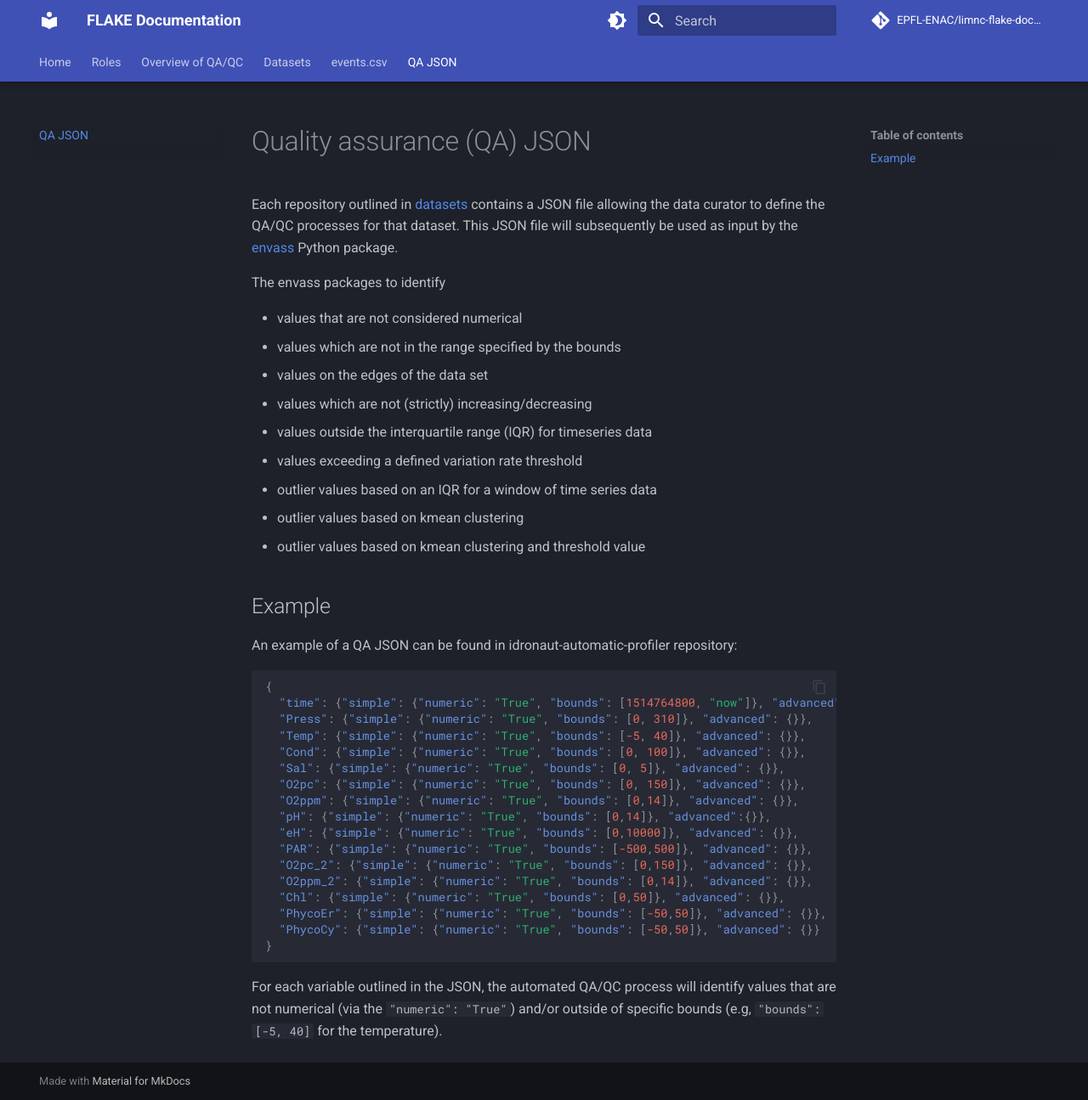
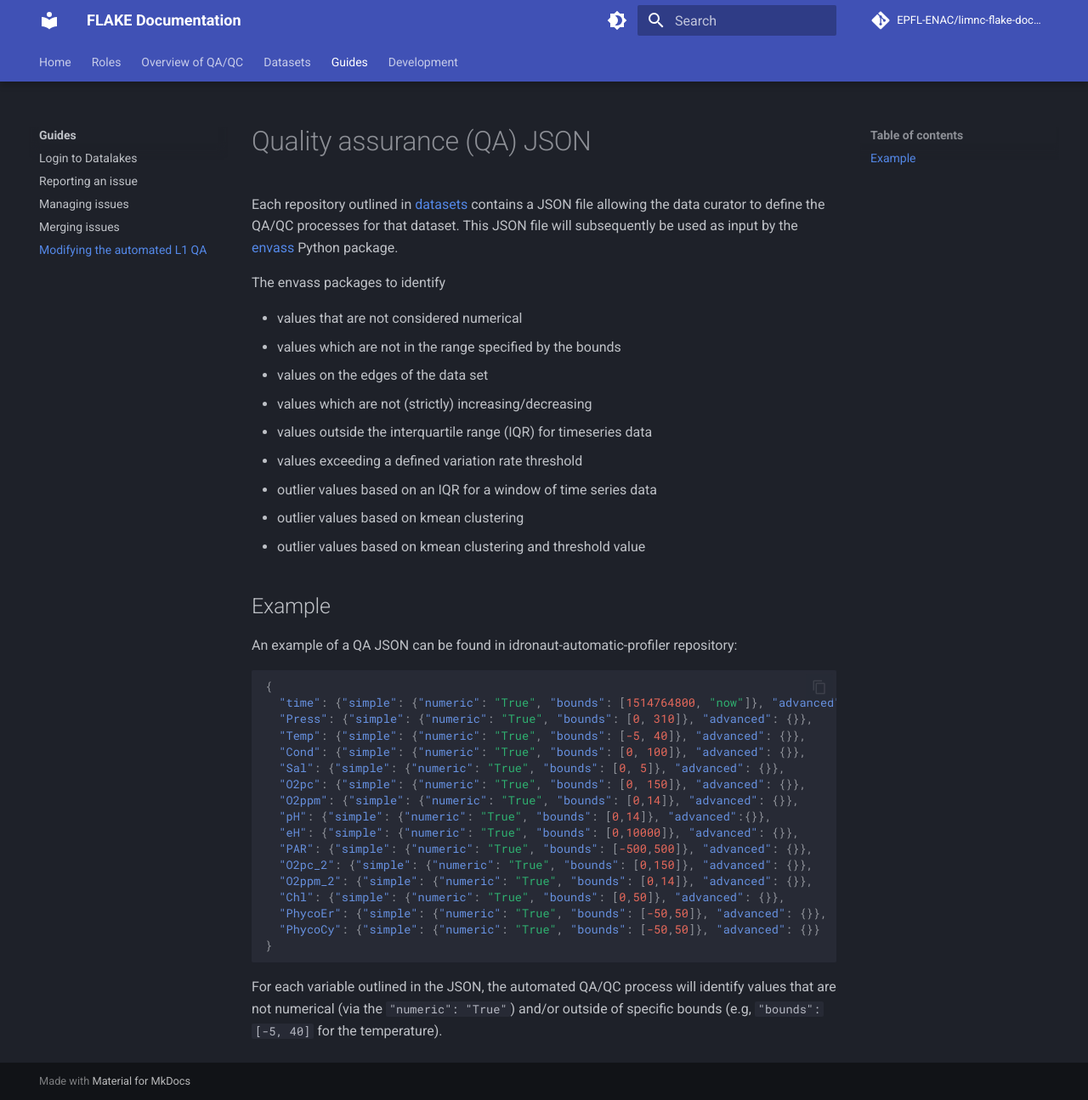
Before and after one commit to EPFL-ENAC/limnc-flake-documentation, an MkDocs documentation site: the page built from docs/guides/QA_json.md, in a window 1280 px wide and 1295 px high. Shown: the whole window at 85% size. Built offline with MkDocs 1.6.1 and Material for MkDocs 9.7.7, drawn with Linux system fonts in a browser that asks for light colours; comment, search, counter and statistics services are not loaded.

Commit message:
docs: restructure doc

```diff
--- a/docs/QA_json.md
+++ b/docs/guides/QA_json.md
@@ -40,5 +40,5 @@ An example of a QA JSON can be found in idronaut-automatic-profiler repository:
 
 For each variable outlined in the JSON, the automated QA/QC process will identify values that are not numerical (via the `"numeric": "True"`) and/or outside of specific bounds (e.g, `"bounds": [-5, 40]` for the temperature).
 
-[datasets]: datasets.md
+[datasets]: ../datasets.md
 [envass]: https://pypi.org/project/envass/
--- a/mkdocs.yml
+++ b/mkdocs.yml
@@ -47,5 +47,13 @@ nav:
   - 'Roles': roles.md
   - 'Overview of QA/QC': QC.md
   - 'Datasets': datasets.md
-  - 'events.csv': maintenance.md
-  - 'QA JSON': QA_json.md
+  - 'Guides':
+    - 'Overview': guides/index.md
+    - 'Login to Datalakes': guides/login.md
+    - 'Reporting an issue': guides/reporting.md
+    - 'Managing issues': guides/management.md
+    - 'Merging issues': guides/merging.md
+    - 'Modifying the automated L1 QA': guides/QA_json.md
+
+  - 'Development':
+    - 'events.csv': dev/maintenance.md
```
Also changed, not shown: docs/guides/index.md (added, +16 -0 lines), docs/guides/login.md (added, +1 -0 lines), docs/index.md (+7 -7 lines), docs/dev/index.md (added), docs/dev/maintenance.md (renamed from docs/maintenance.md), docs/guides/management.md (added), docs/guides/merging.md (added), docs/guides/reporting.md (added).
